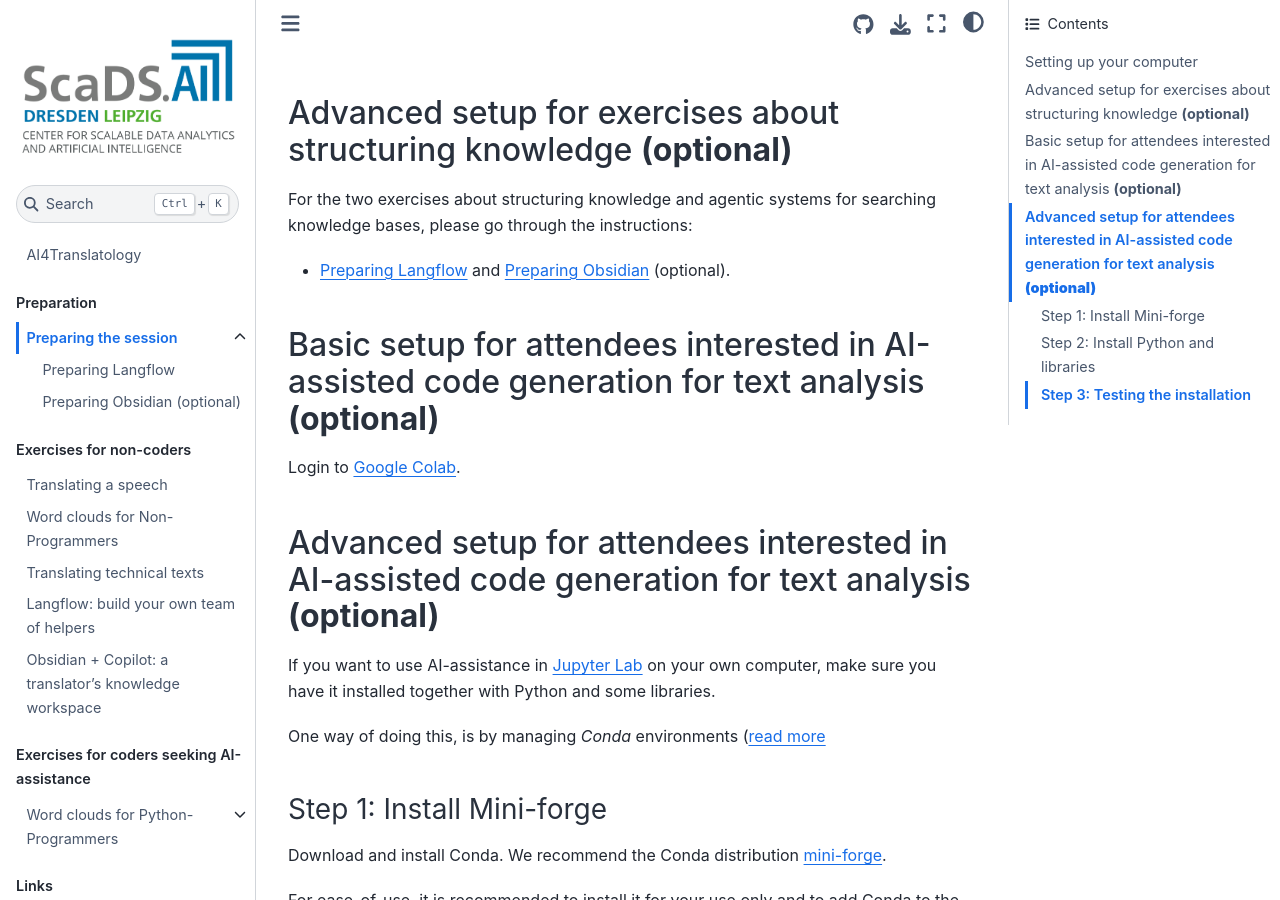
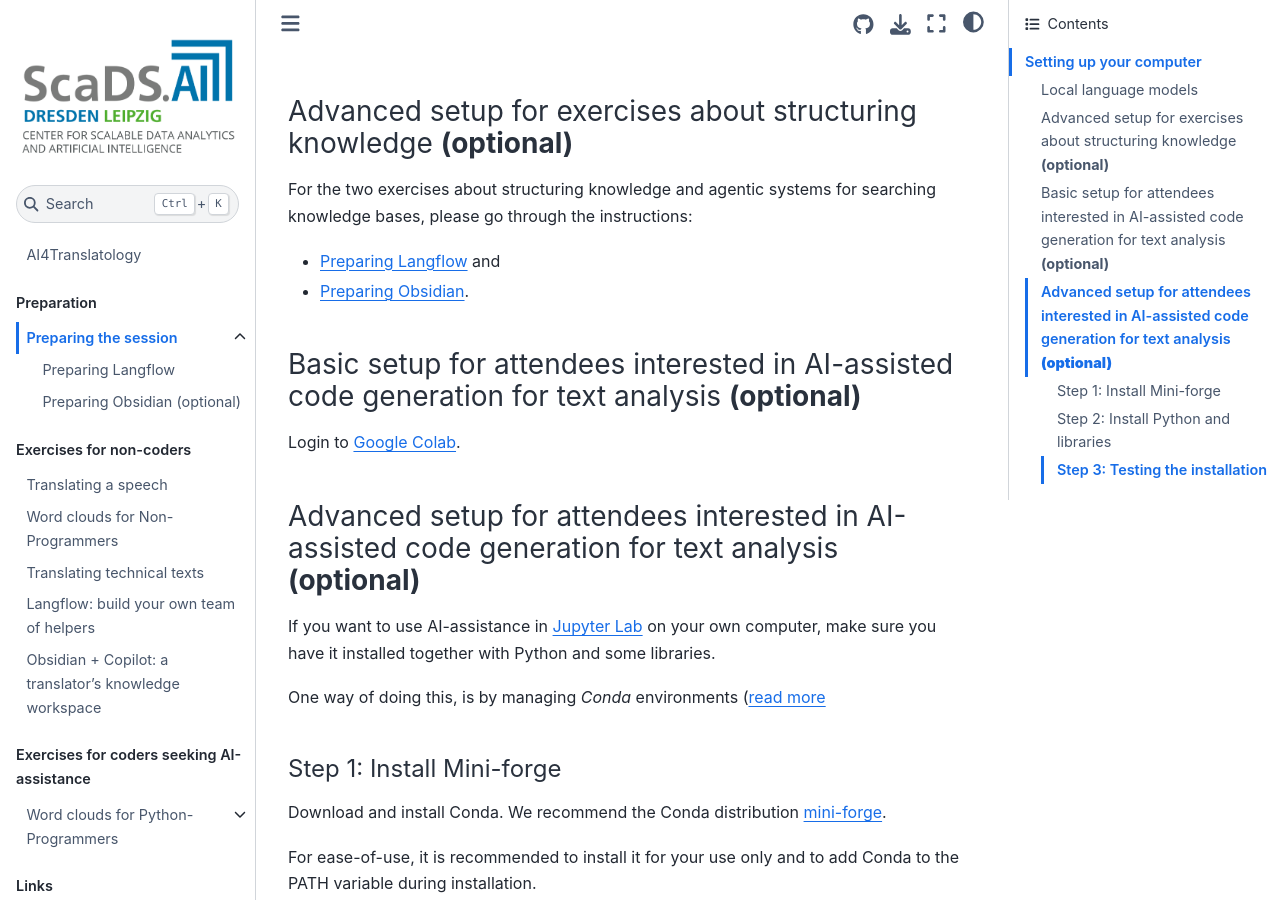
Before and after one commit to ScaDS/ai4translatology-2026, a Jupyter Book: the page built from docs/setup.md, in a window 1280 px wide and 900 px high, scrolled down 866 px. Built offline with Jupyter Book 1.0.4 settings and Sphinx 7.4.7 and the Sphinx Book theme 1.1.4, drawn with Linux system fonts in a browser that asks for light colours; pages that are not in the unit, such as notebooks, are missing from menus.

Commit message:
corrected headline structure

````diff
--- a/docs/setup.md
+++ b/docs/setup.md
@@ -22,23 +22,24 @@
 * [Jan.AI](https://www.jan.ai/) (open source, partially maintained by Menlo AI, commercial service provider in the USA)
 * [Ollama](https://ollama.com/) (open source, partially maintained by Meta, commercial service provider in the USA)
 
-## Advanced setup for exercises about structuring knowledge **(optional)**
+### Advanced setup for exercises about structuring knowledge **(optional)**
 
 For the two exercises about structuring knowledge and agentic systems for searching knowledge bases, please go through the instructions:
-* [Preparing Langflow](langflow-setup.md) and [Preparing Obsidian](obsidian-setup.md) (optional).
+* [Preparing Langflow](langflow-setup.md) and
+* [Preparing Obsidian](obsidian-setup.md).
 
 
-## Basic setup for attendees interested in AI-assisted code generation for text analysis **(optional)**
+### Basic setup for attendees interested in AI-assisted code generation for text analysis **(optional)**
 
 Login to [Google Colab](https://colab.research.google.com/).
 
-## Advanced setup for attendees interested in AI-assisted code generation for text analysis **(optional)**
+### Advanced setup for attendees interested in AI-assisted code generation for text analysis **(optional)**
 
 If you want to use AI-assistance in [Jupyter Lab](https://jupyter.org/) on your own computer, make sure you have it installed together with Python and some libraries.
 
 One way of doing this, is by managing *Conda* environments ([read more](https://focalplane.biologists.com/2022/12/08/managing-scientific-python-environments-using-conda-mamba-and-friends/)
 
-### Step 1: Install Mini-forge
+#### Step 1: Install Mini-forge
 Download and install Conda. We recommend the Conda distribution [mini-forge](https://conda-forge.org/download/).
 
 For ease-of-use, it is recommended to install it for your use only and to add Conda to the PATH variable during installation.
@@ -47,7 +48,7 @@
 
 ![img.png](images/miniforge2.png)
 
-### Step 2: Install Python and libraries
+#### Step 2: Install Python and libraries
 
 After Conda installation finished, use this command from the terminal:
 
@@ -66,7 +67,7 @@
 pip install bia-bob python-dotenv numpy scipy pandas scikit-learn scikit-image jupyterlab wordcloud
 ```
 
-### Step 3: Testing the installation
+#### Step 3: Testing the installation
 
 Whenever you want to work on the same project, you should start a command line and enter this:
 
````
